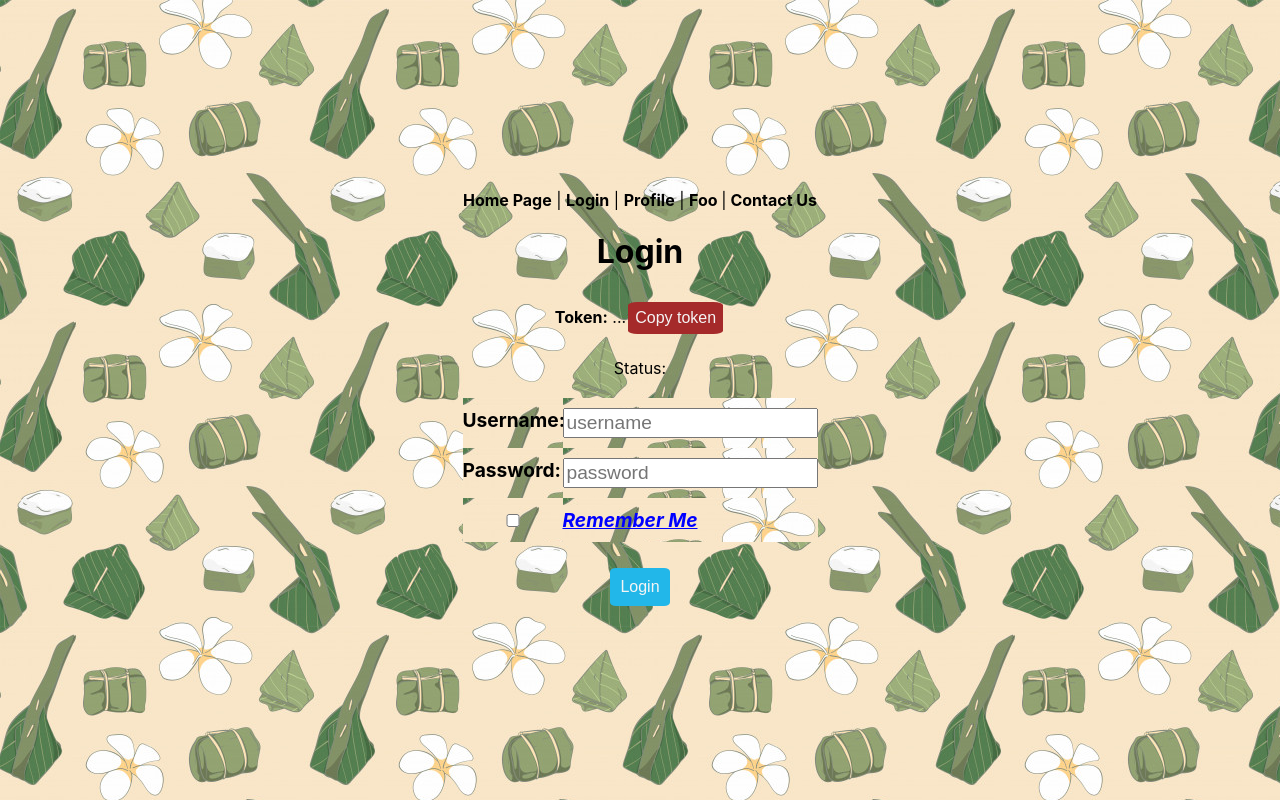
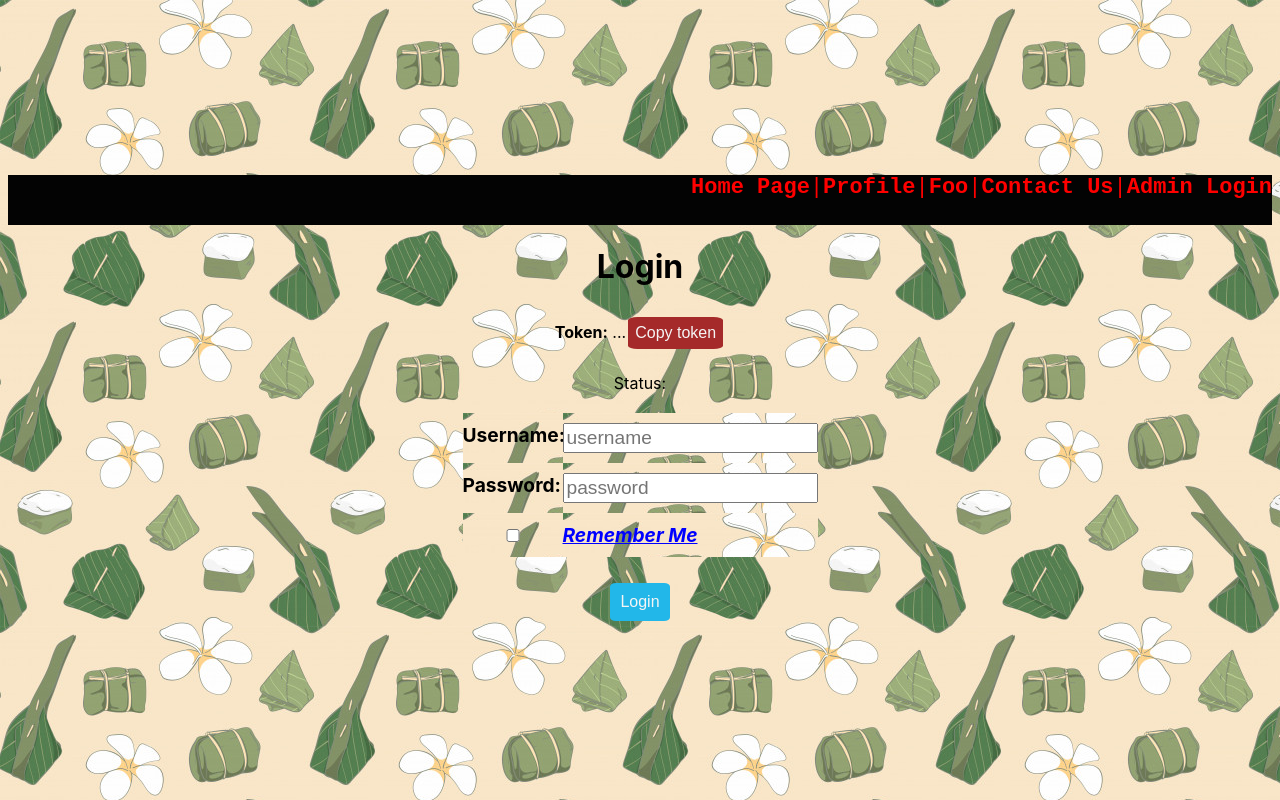
Before and after one commit to Wangchaisri/miniproject-2-2563, a Next.js app in the folder frontend/: page /login in a window 1280 px wide. Built offline with nearby package versions, Linux system fonts and the light colour scheme.

Commit message:
non stop

```diff
--- a/frontend/components/navbar.js
+++ b/frontend/components/navbar.js
@@ -1,15 +1,16 @@
 import Link from 'next/link'
+import styles from "../styles/navbar.module.css"
 
 const Navbar = ({token}) => (
-    <div>
+    <div className = {styles.Navbar}>
         <Link href="/"><a> <b>Home Page</b></a></Link> |
-        <Link href="/login"><a> <b>Login</b> </a></Link> |
+
         <Link href="/profile"><a> <b>Profile</b> </a></Link> |
         <Link href="/foo"><a> <b>Foo </b></a></Link> |
         { token && <span><Link href="/thaidessertedit"><a> <b>Thai Dessert Edit</b> </a></Link> |</span> }
         <Link href="/getConfig"><a><b> Contact Us</b> </a></Link>
         { token && <span>| <Link href="/logout"><a> <b>Logout</b> </a></Link> |</span> }
-
+        |<Link href="/login"><a> <b class = "text-danger">Admin Login</b> </a></Link>
     </div>
 )
 
--- a/frontend/pages/index.js
+++ b/frontend/pages/index.js
@@ -31,7 +31,7 @@ const index = ({ token }) => {
         {/* lg ขนาด 15/3=4ต้องการให้มีกี่เอาตัวเลขแถวมาหาร, col  */}
           <div className={styles.listItem} key={index}>
             <div><b>ชื่อขนมไทย:</b> {item.Dessert}</div>
-            <Image src={item['imageUrl']} alt="me" width="144" height="144" />
+            <Image src={item['imageUrl']} alt="me" width="250" height="200" />
 
             <div><b>หมายถึง:</b> {item.Mean}</div>
              <div> <b>นิยม:</b> {item.Popular} </div>
--- a/frontend/pages/thaidessertedit.js
+++ b/frontend/pages/thaidessertedit.js
@@ -16,7 +16,6 @@ const admin = ({ token }) => {
   const [Popular, setPopular] = useState("");
   const [Price, setPrice] = useState(0);
   const [thaidessert, setThaidessert] = useState({});
-
   const [imageUrl, setImageUrl] = useState();
 
   const handleChangeImage = e => {
@@ -99,7 +98,7 @@ const admin = ({ token }) => {
           <div className={styles.listItem} key={index}>
             <b>ชื่อขนมไทย:</b> {item.Dessert} <br />
             {/* <Image src={item.imageUrl} alt="me" width="500" height="500" /> */}
-            <div><img src={item.imageUrl } style={{ width: "690px", height: "400px" }} /></div>
+            <div><img src={item.imageUrl } style={{ width: "680px", height: "400px" }} /></div>
             <b>หมายถึง:</b> {item.Mean} <br />
             <b>นิยม:</b> {item.Popular} <br />
             <b>ราคา:</b> {item.Price} ฿
--- /dev/null
+++ b/frontend/styles/navbar.module.css
@@ -0,0 +1,11 @@
+.Navbar  {
+    min-height: 50px;
+    width: 100%;
+     display: flex;
+    justify-content: right;
+    align-items: right;
+    font-size: 22px;
+    color : red;
+    background-color :rgb(3, 3, 3);
+    font-family: 'Courier New', Courier, monospace;
+  }
```
